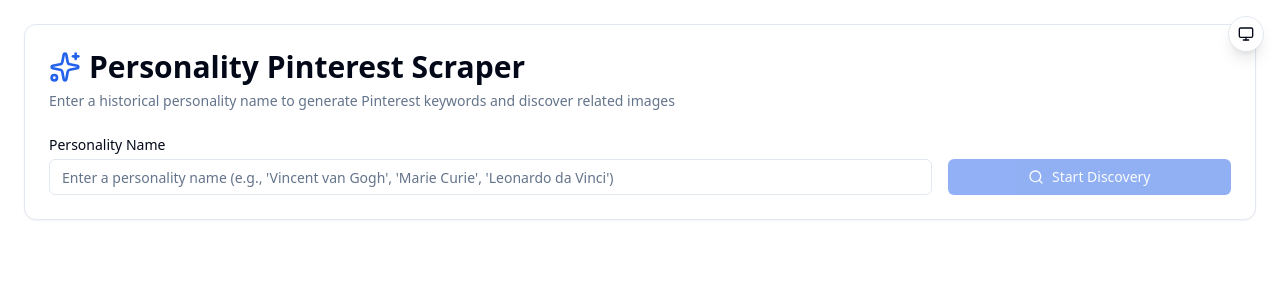
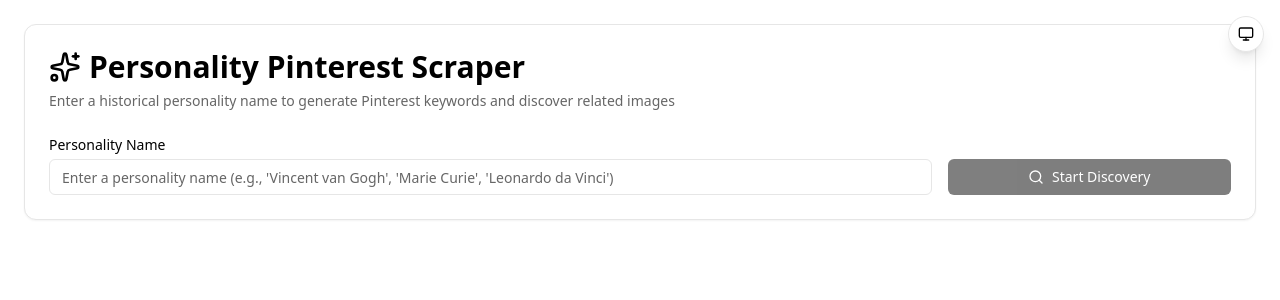
Before and after one commit to Amama-Fatima/pin-persona, a Next.js app: page / in a window 1280 px wide. Shown: the top 300 px of the page. Built offline with nearby package versions, Linux system fonts and the light colour scheme.

Commit message:
black and white ui

```diff
--- a/src/app/globals.css
+++ b/src/app/globals.css
@@ -5,57 +5,57 @@
 @layer base {
   :root {
     --background: 0 0% 100%;
-    --foreground: 222.2 84% 4.9%;
+    --foreground: 0 0% 0%;
     --card: 0 0% 100%;
-    --card-foreground: 222.2 84% 4.9%;
+    --card-foreground: 0 0% 0%;
     --popover: 0 0% 100%;
-    --popover-foreground: 222.2 84% 4.9%;
-    --primary: 221.2 83.2% 53.3%;
-    --primary-foreground: 210 40% 98%;
-    --secondary: 210 40% 96%;
-    --secondary-foreground: 222.2 84% 4.9%;
-    --muted: 210 40% 96%;
-    --muted-foreground: 215.4 16.3% 46.9%;
-    --accent: 210 40% 96%;
-    --accent-foreground: 222.2 84% 4.9%;
-    --destructive: 0 84.2% 60.2%;
-    --destructive-foreground: 210 40% 98%;
-    --border: 214.3 31.8% 91.4%;
-    --input: 214.3 31.8% 91.4%;
-    --ring: 221.2 83.2% 53.3%;
-    --chart-1: 12 76% 61%;
-    --chart-2: 173 58% 39%;
-    --chart-3: 197 37% 24%;
-    --chart-4: 43 74% 66%;
-    --chart-5: 27 87% 67%;
+    --popover-foreground: 0 0% 0%;
+    --primary: 0 0% 0%;
+    --primary-foreground: 0 0% 100%;
+    --secondary: 0 0% 95%;
+    --secondary-foreground: 0 0% 0%;
+    --muted: 0 0% 95%;
+    --muted-foreground: 0 0% 40%;
+    --accent: 0 0% 95%;
+    --accent-foreground: 0 0% 0%;
+    --destructive: 0 0% 20%;
+    --destructive-foreground: 0 0% 100%;
+    --border: 0 0% 90%;
+    --input: 0 0% 90%;
+    --ring: 0 0% 0%;
+    --chart-1: 0 0% 30%;
+    --chart-2: 0 0% 50%;
+    --chart-3: 0 0% 70%;
+    --chart-4: 0 0% 20%;
+    --chart-5: 0 0% 80%;
     --radius: 0.5rem;
   }
 
   .dark {
-    --background: 222.2 84% 4.9%;
-    --foreground: 210 40% 98%;
-    --card: 222.2 84% 4.9%;
-    --card-foreground: 210 40% 98%;
-    --popover: 222.2 84% 4.9%;
-    --popover-foreground: 210 40% 98%;
-    --primary: 217.2 91.2% 59.8%;
-    --primary-foreground: 222.2 84% 4.9%;
-    --secondary: 217.2 32.6% 17.5%;
-    --secondary-foreground: 210 40% 98%;
-    --muted: 217.2 32.6% 17.5%;
-    --muted-foreground: 215 20.2% 65.1%;
-    --accent: 217.2 32.6% 17.5%;
-    --accent-foreground: 210 40% 98%;
-    --destructive: 0 62.8% 30.6%;
-    --destructive-foreground: 210 40% 98%;
-    --border: 217.2 32.6% 17.5%;
-    --input: 217.2 32.6% 17.5%;
-    --ring: 224.3 76.3% 94.1%;
-    --chart-1: 220 70% 50%;
-    --chart-2: 160 60% 45%;
-    --chart-3: 30 80% 55%;
-    --chart-4: 280 65% 60%;
-    --chart-5: 340 75% 55%;
+    --background: 0 0% 0%;
+    --foreground: 0 0% 100%;
+    --card: 0 0% 0%;
+    --card-foreground: 0 0% 100%;
+    --popover: 0 0% 0%;
+    --popover-foreground: 0 0% 100%;
+    --primary: 0 0% 100%;
+    --primary-foreground: 0 0% 0%;
+    --secondary: 0 0% 15%;
+    --secondary-foreground: 0 0% 100%;
+    --muted: 0 0% 15%;
+    --muted-foreground: 0 0% 60%;
+    --accent: 0 0% 15%;
+    --accent-foreground: 0 0% 100%;
+    --destructive: 0 0% 25%;
+    --destructive-foreground: 0 0% 100%;
+    --border: 0 0% 15%;
+    --input: 0 0% 15%;
+    --ring: 0 0% 100%;
+    --chart-1: 0 0% 80%;
+    --chart-2: 0 0% 60%;
+    --chart-3: 0 0% 40%;
+    --chart-4: 0 0% 90%;
+    --chart-5: 0 0% 30%;
   }
 
   * {
```
